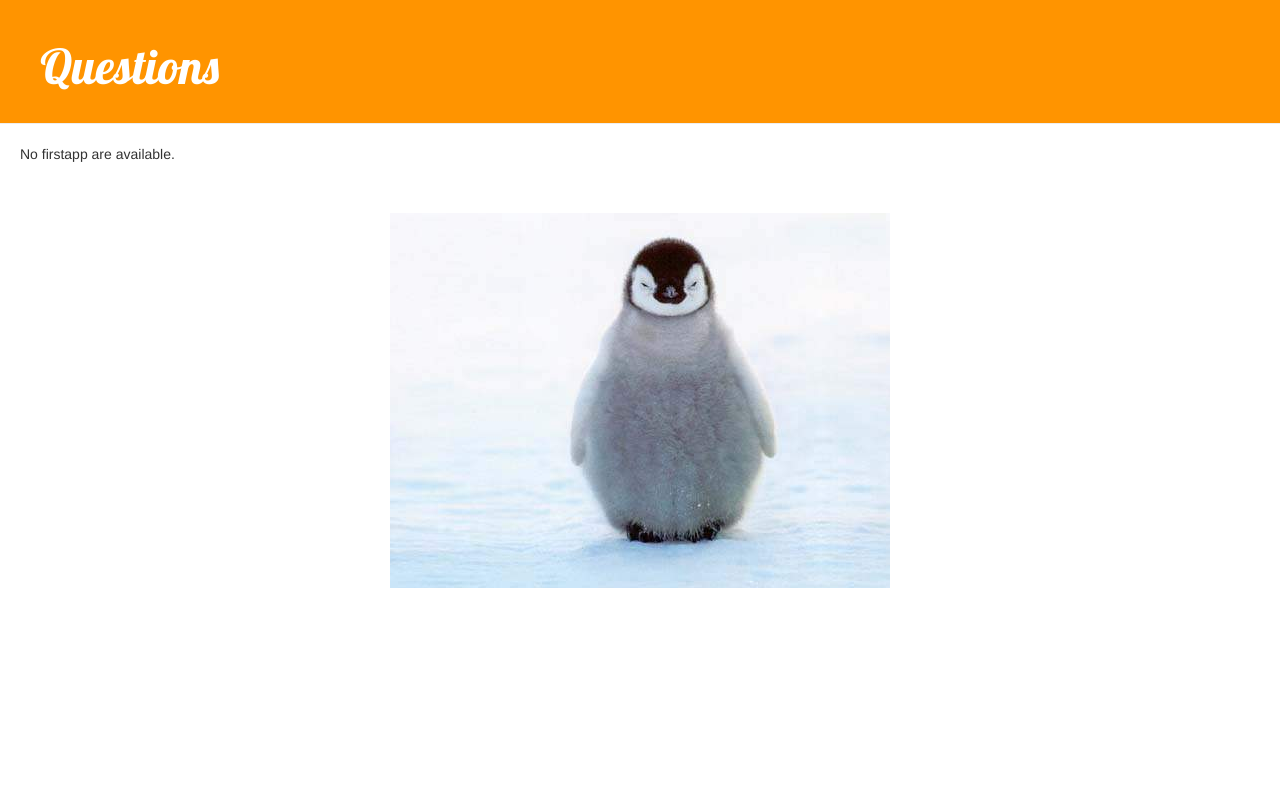
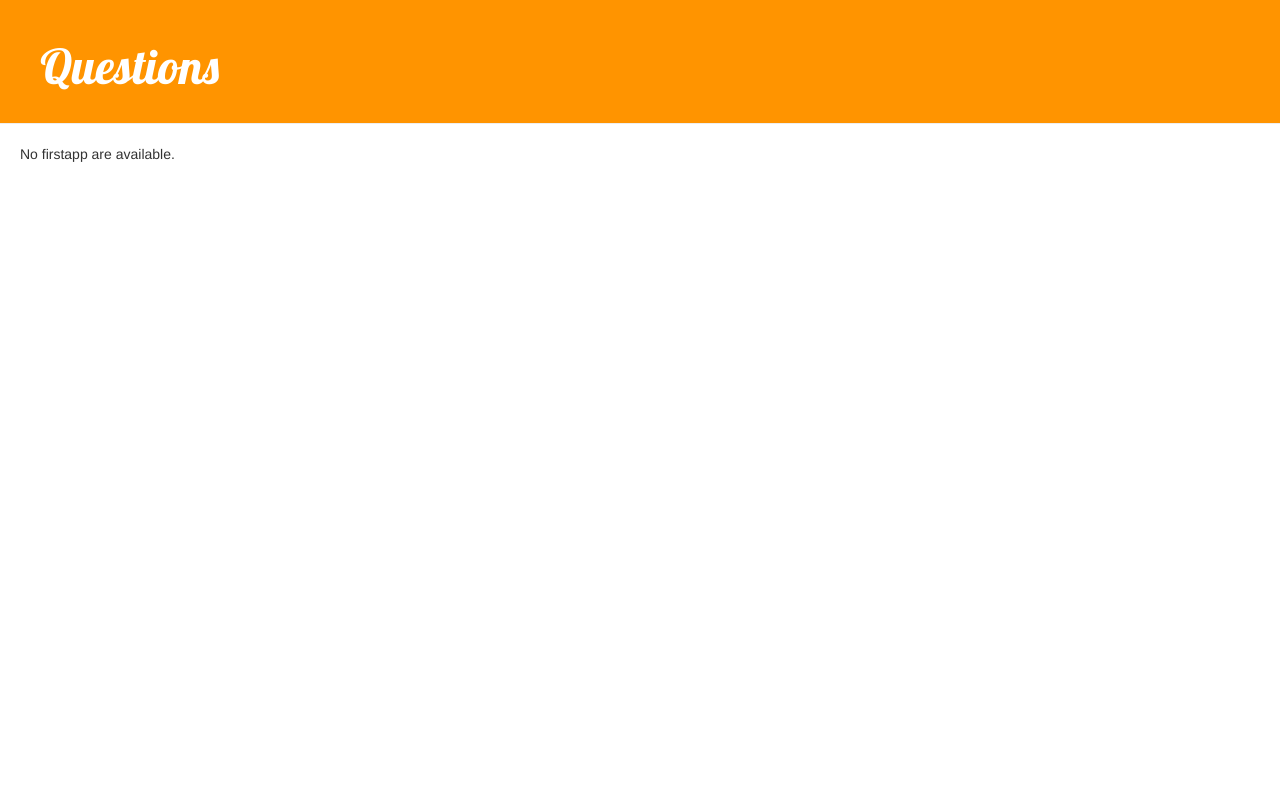
Before and after one commit to Ankarrr/Earphans, a Django app: page /firstapp/ in a window 1280 px wide. Run offline with Django 3.2, Linux system fonts and the light colour scheme; data that the repository does not hold is empty; some libraries are stand-ins or nearby versions.

Commit message:
Remove the background image and slightly refactor

```diff
--- a/firstapp/static/firstapp/style.css
+++ b/firstapp/static/firstapp/style.css
@@ -5,7 +5,9 @@ li a {
     color: blue;
 }
 body {
-    background: white url("images/background.jpg") no-repeat center;
+    /*
+    * background: white url("images/background.jpg") no-repeat center;
+    */
 }
 .page-header {
     background-color: #ff9400;
--- a/firstapp/templates/firstapp/results.html
+++ b/firstapp/templates/firstapp/results.html
@@ -5,7 +5,7 @@
 
 		<ul>
 		{% for choice in question.choice_set.all %}
-		    <li>{{ choice.choice_text }} -- {{ choice.votes }} vote {{choice.votes|pluralize}}</li>
+		    <li>{{ choice.choice_text }} -- {{ choice.votes }} vote {{ choice.votes|pluralize }}</li>
 		{% endfor %}
 		</ul>
 
```
